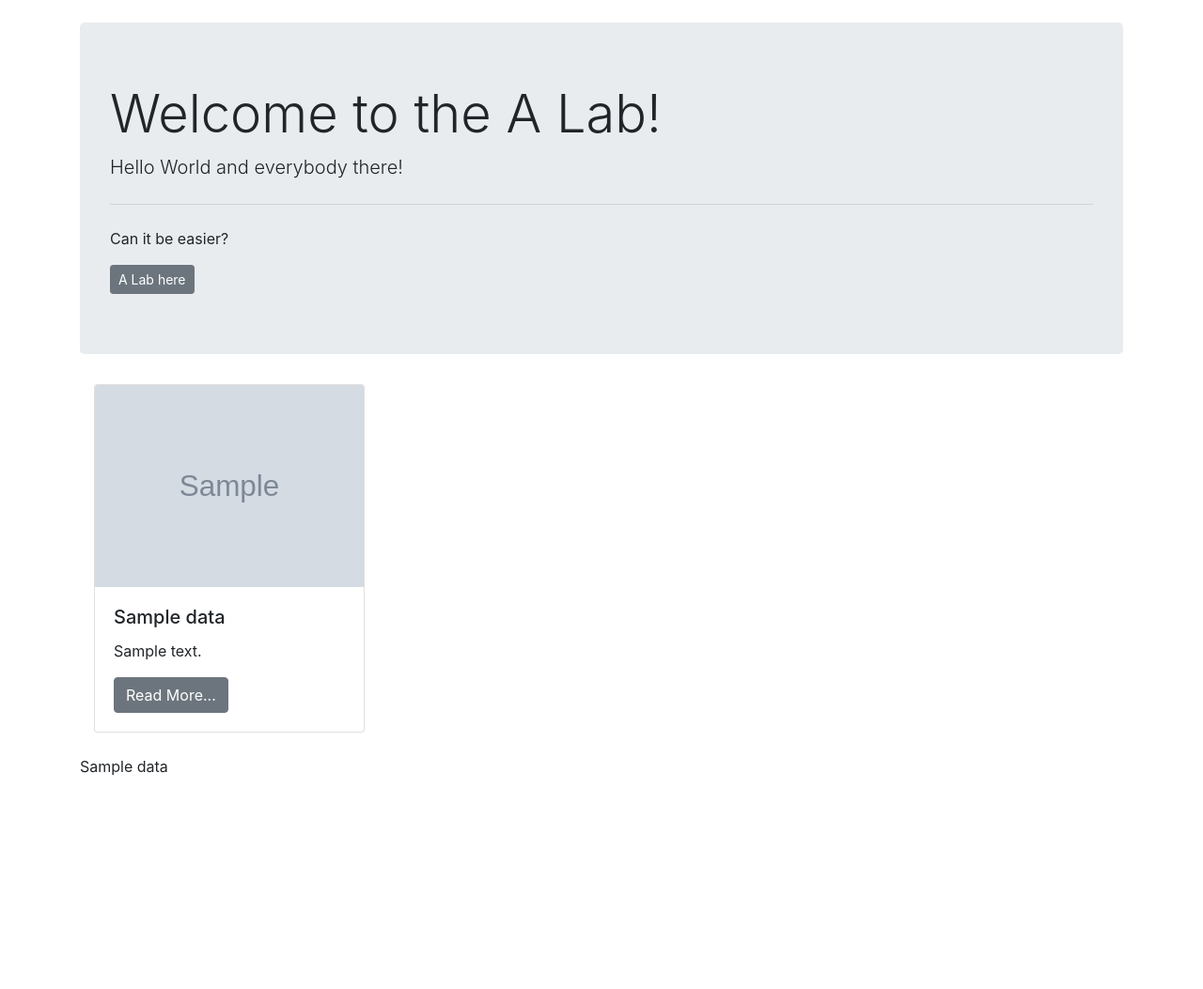
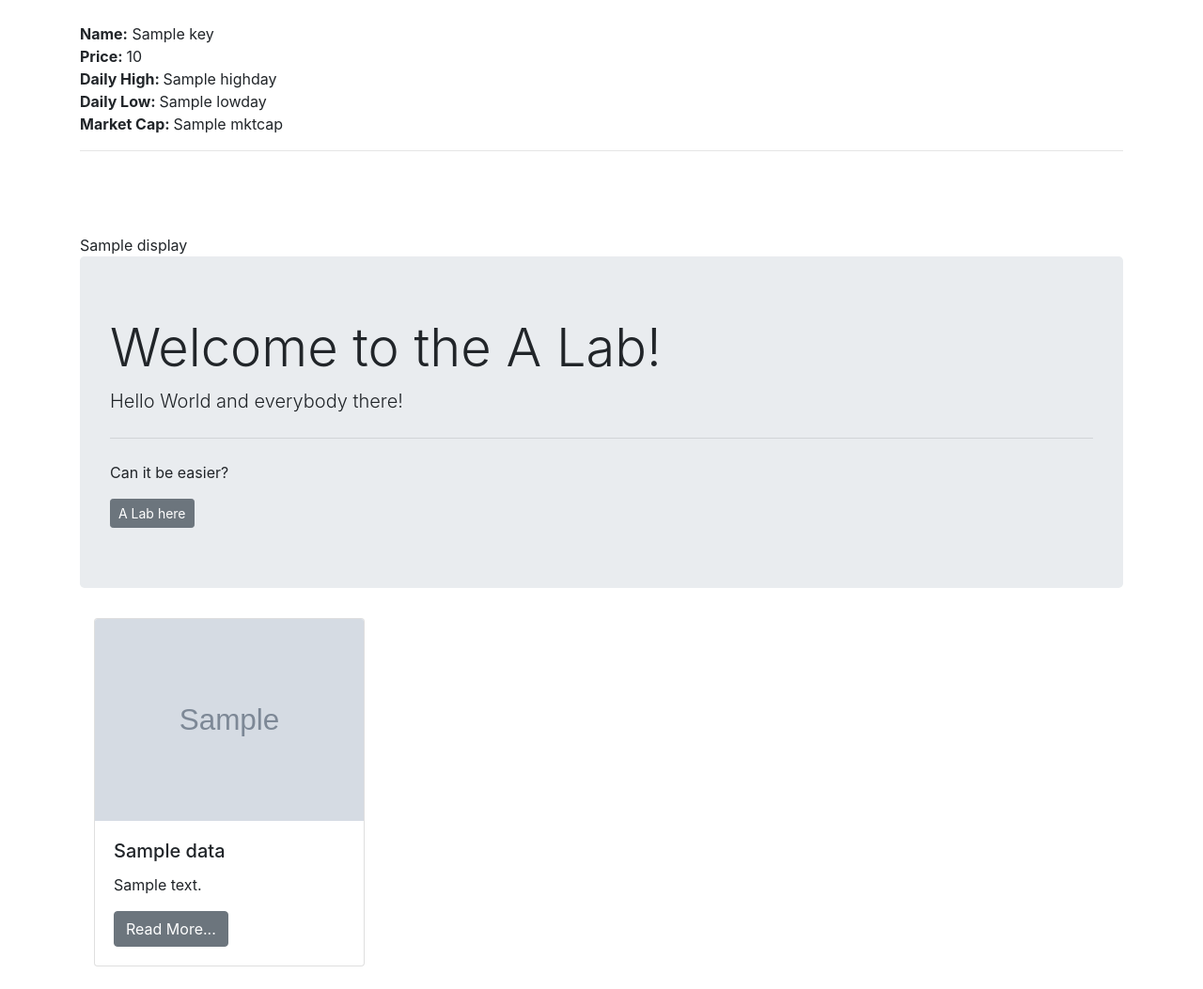
Before and after one commit to kootoomo/crypto-Django-Tutorial, a Django app: template mysite/crypto/templates/home.html in a window 1280 px wide. Shown: the part 56-1109 px from the top of the page at 94% size. Before the commit the page ends 882 px from the top, so only its background shows below. Run offline with Django 3.2, Linux system fonts and the light colour scheme; the template is opened without the code that fills it: most values are stand-ins (such as "Sample title", 1, 10 or a date in 2020); grey boxes marked "Sample" are stand-in pictures; some libraries are stand-ins or nearby versions.

Commit message:
Display items of BTC and XRP

```diff
--- a/mysite/crypto/templates/home.html
+++ b/mysite/crypto/templates/home.html
@@ -2,6 +2,18 @@
 
 {% block content %}
 
+{% for key, value in price.DISPLAY.items %}
+    <strong>Name:</strong> {{ key }}<br>
+    <strong>Price: </strong>{{ value.USD.PRICE }}<br>
+    <strong>Daily High: </strong>{{ value.USD.HIGHDAY }}<br>
+    <strong>Daily Low: </strong>{{ value.USD.LOWDAY }}<br>
+    <strong>Market Cap: </strong>{{ value.USD.MKTCAP }}<br>
+<hr><br>
+{% endfor %}
+
+<br><br>
+
+{{ price.DISPLAY }}
 <div class="jumbotron">
   <h1 class="display-4">Welcome to the A Lab!</h1>
   <p class="lead">Hello World and everybody there!</p>
@@ -28,5 +40,5 @@
     </div>
 </div>
 
-{{ api.Data }}
+<!-- {{ api.Data }} -->
 {% endblock %}
```
Also changed, not shown: mysite/crypto/views.py (+6 -1 lines). Lines whose indentation alone changed are shown as unchanged.
